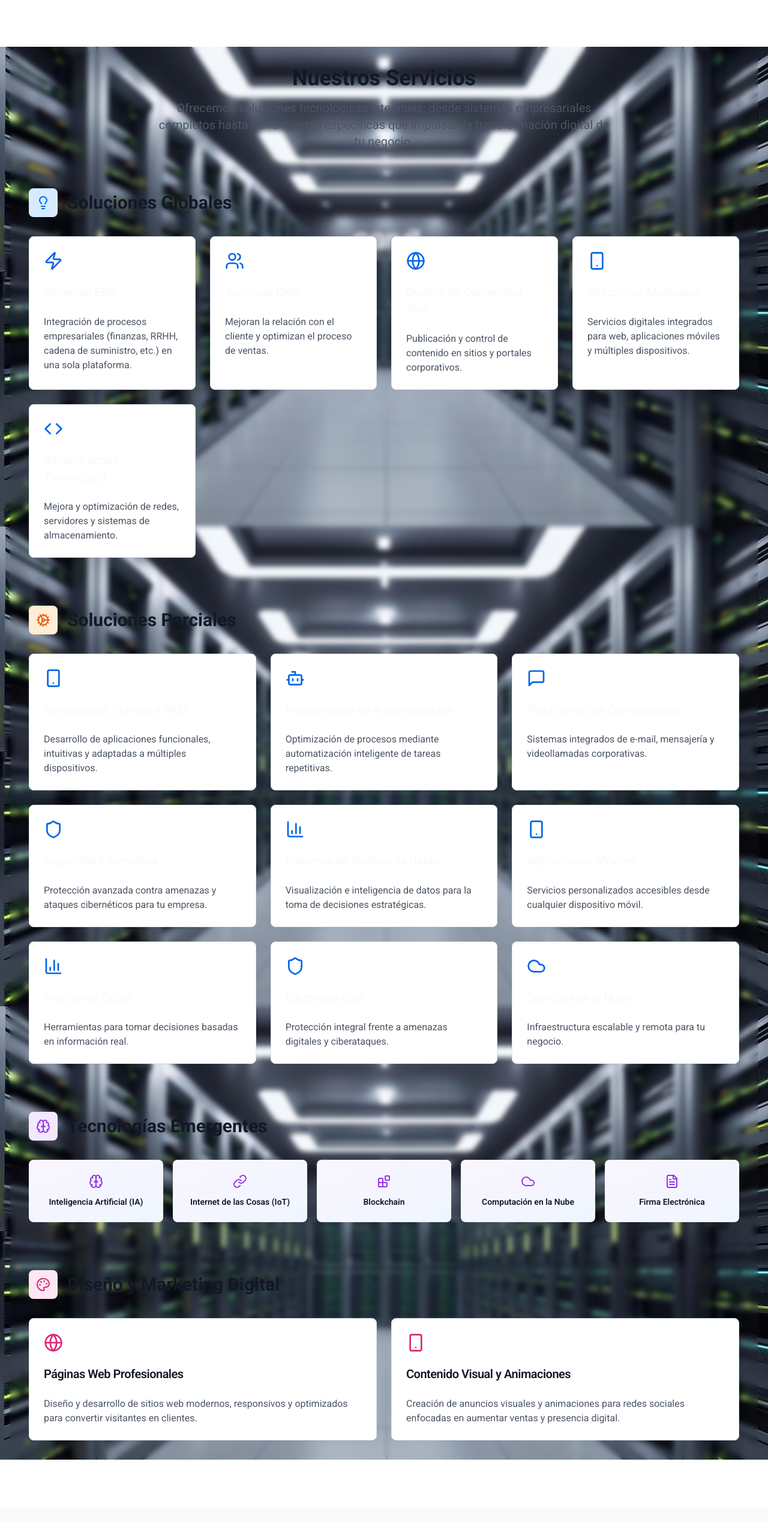
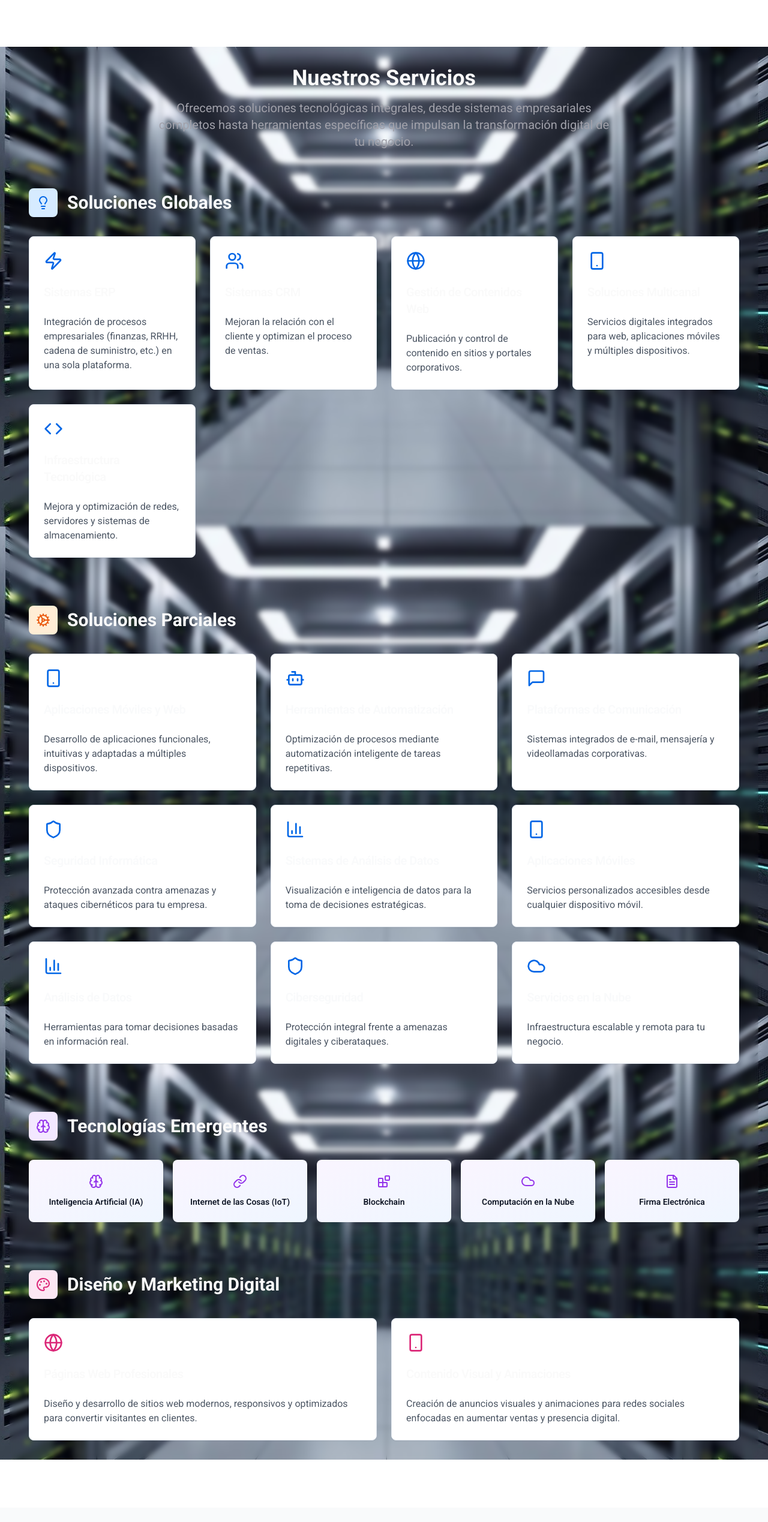
Before and after one commit to ecarballogais/ecg-digital-nexus, a React (Vite) app: page / in a window 1280 px wide. Shown: the part 868-3406 px from the top of the page at 60% size. Built offline with nearby package versions, Linux system fonts and the light colour scheme.

Commit message:
Visual edit in Lovable
Edited UI in Lovable

```diff
--- a/src/components/Projects.tsx
+++ b/src/components/Projects.tsx
@@ -61,7 +61,7 @@ const Projects = () => {
               </div>
 
               <CardHeader>
-                <CardTitle className="text-xl text-gray-900 group-hover:text-carvil-blue-600 transition-colors font-corporate">
+                <CardTitle className="text-xl group-hover:text-carvil-blue-600 transition-colors font-corporate text-zinc-50">
                   {project.title}
                 </CardTitle>
               </CardHeader>
--- a/src/components/Services.tsx
+++ b/src/components/Services.tsx
@@ -87,8 +87,8 @@ const Services = () => {
         {/* Overlay para mejorar legibilidad */}
         <div className="relative z-10 backdrop-blur-sm rounded-2xl p-8 bg-transparent">
           <div className="text-center mb-16">
-            <h2 className="text-4xl font-bold text-gray-900 mb-4 font-corporate">Nuestros Servicios</h2>
-            <p className="text-xl text-gray-600 max-w-3xl mx-auto font-corporate">
+            <h2 className="text-4xl font-bold mb-4 font-corporate text-zinc-50">Nuestros Servicios</h2>
+            <p className="text-xl max-w-3xl mx-auto font-corporate text-zinc-400">
               Ofrecemos soluciones tecnológicas integrales, desde sistemas empresariales completos hasta
               herramientas específicas que impulsan la transformación digital de tu negocio.
             </p>
@@ -100,7 +100,7 @@ const Services = () => {
               <div className="w-12 h-12 bg-carvil-blue-100 rounded-lg flex items-center justify-center mr-4">
                 <Lightbulb className="w-6 h-6 text-carvil-blue-600" />
               </div>
-              <h3 className="text-3xl font-bold text-gray-900 font-corporate">Soluciones Globales</h3>
+              <h3 className="text-3xl font-bold font-corporate text-slate-50">Soluciones Globales</h3>
             </div>
             <div className="grid md:grid-cols-2 lg:grid-cols-4 gap-6">
               {globalSolutions.map((service, index) => <Card key={index} className="hover:shadow-lg transition-all duration-300 group animate-fade-in">
@@ -123,7 +123,7 @@ const Services = () => {
               <div className="w-12 h-12 bg-orange-100 rounded-lg flex items-center justify-center mr-4">
                 <Cog className="w-6 h-6 text-orange-600" />
               </div>
-              <h3 className="text-3xl font-bold text-gray-900 font-corporate">Soluciones Parciales</h3>
+              <h3 className="text-3xl font-bold font-corporate text-zinc-50">Soluciones Parciales</h3>
             </div>
             <div className="grid md:grid-cols-2 lg:grid-cols-3 gap-6">
               {partialSolutions.map((service, index) => <Card key={index} className="hover:shadow-lg transition-all duration-300 group animate-fade-in">
@@ -146,7 +146,7 @@ const Services = () => {
               <div className="w-12 h-12 bg-purple-100 rounded-lg flex items-center justify-center mr-4">
                 <Brain className="w-6 h-6 text-purple-600" />
               </div>
-              <h3 className="text-3xl font-bold text-gray-900 font-corporate">Tecnologías Emergentes</h3>
+              <h3 className="text-3xl font-bold font-corporate text-zinc-50">Tecnologías Emergentes</h3>
             </div>
             <div className="grid md:grid-cols-3 lg:grid-cols-5 gap-4">
               {emergingTech.map((tech, index) => <div key={index} className="bg-gradient-to-br from-purple-50 to-blue-50 p-6 rounded-lg text-center hover:scale-105 transition-transform animate-fade-in bg-inherit">
@@ -162,7 +162,7 @@ const Services = () => {
               <div className="w-12 h-12 bg-pink-100 rounded-lg flex items-center justify-center mr-4">
                 <Palette className="w-6 h-6 text-pink-600" />
               </div>
-              <h3 className="text-3xl font-bold text-gray-900 font-corporate">Diseño y Marketing Digital</h3>
+              <h3 className="text-3xl font-bold font-corporate text-zinc-50">Diseño y Marketing Digital</h3>
             </div>
             <div className="grid md:grid-cols-2 gap-6">
               <Card className="hover:shadow-lg transition-all duration-300 animate-fade-in">
@@ -170,7 +170,7 @@ const Services = () => {
                   <div className="mb-4">
                     <Globe className="w-8 h-8 text-pink-600" />
                   </div>
-                  <CardTitle className="text-xl text-gray-900 font-corporate">Páginas Web Profesionales</CardTitle>
+                  <CardTitle className="text-xl font-corporate text-zinc-50">Páginas Web Profesionales</CardTitle>
                 </CardHeader>
                 <CardContent>
                   <p className="text-gray-600 font-corporate">
@@ -183,7 +183,7 @@ const Services = () => {
                   <div className="mb-4">
                     <Smartphone className="w-8 h-8 text-pink-600" />
                   </div>
-                  <CardTitle className="text-xl text-gray-900 font-corporate">Contenido Visual y Animaciones</CardTitle>
+                  <CardTitle className="text-xl font-corporate text-zinc-50">Contenido Visual y Animaciones</CardTitle>
                 </CardHeader>
                 <CardContent>
                   <p className="text-gray-600 font-corporate">
```
